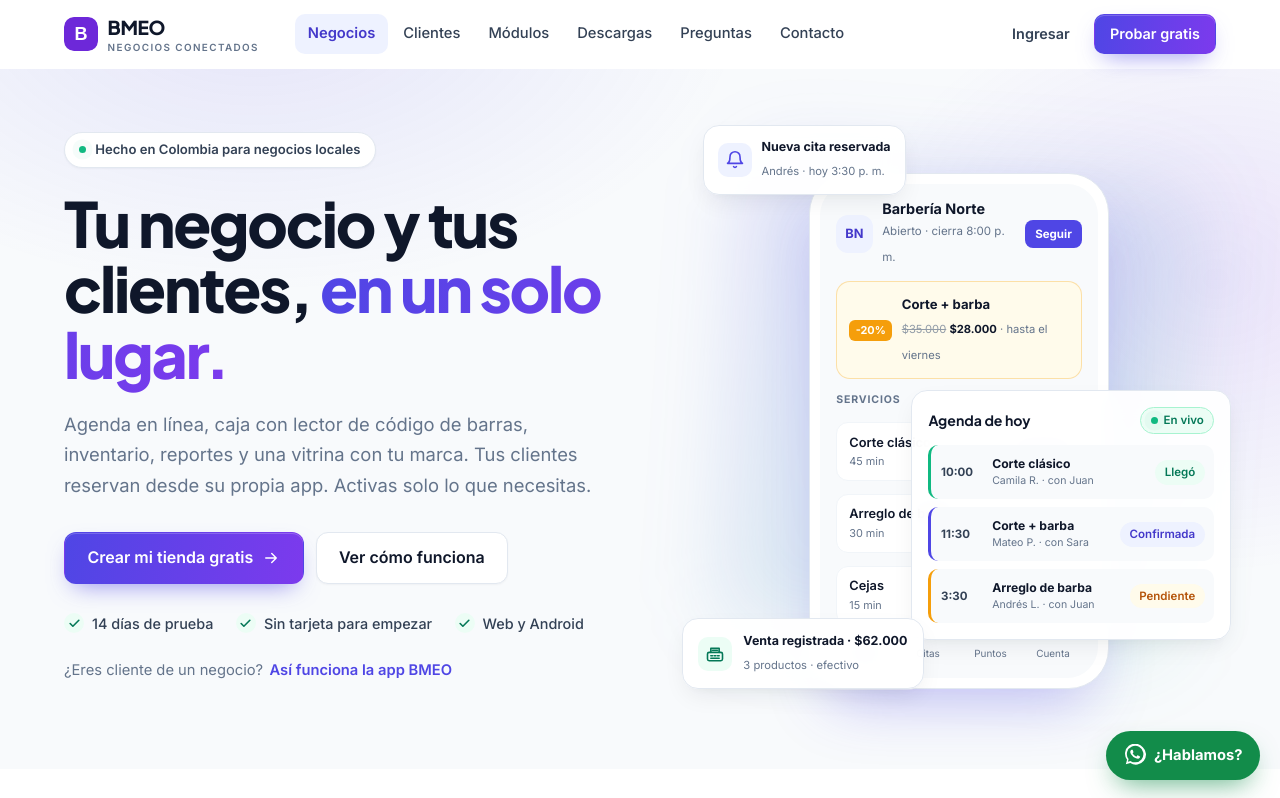
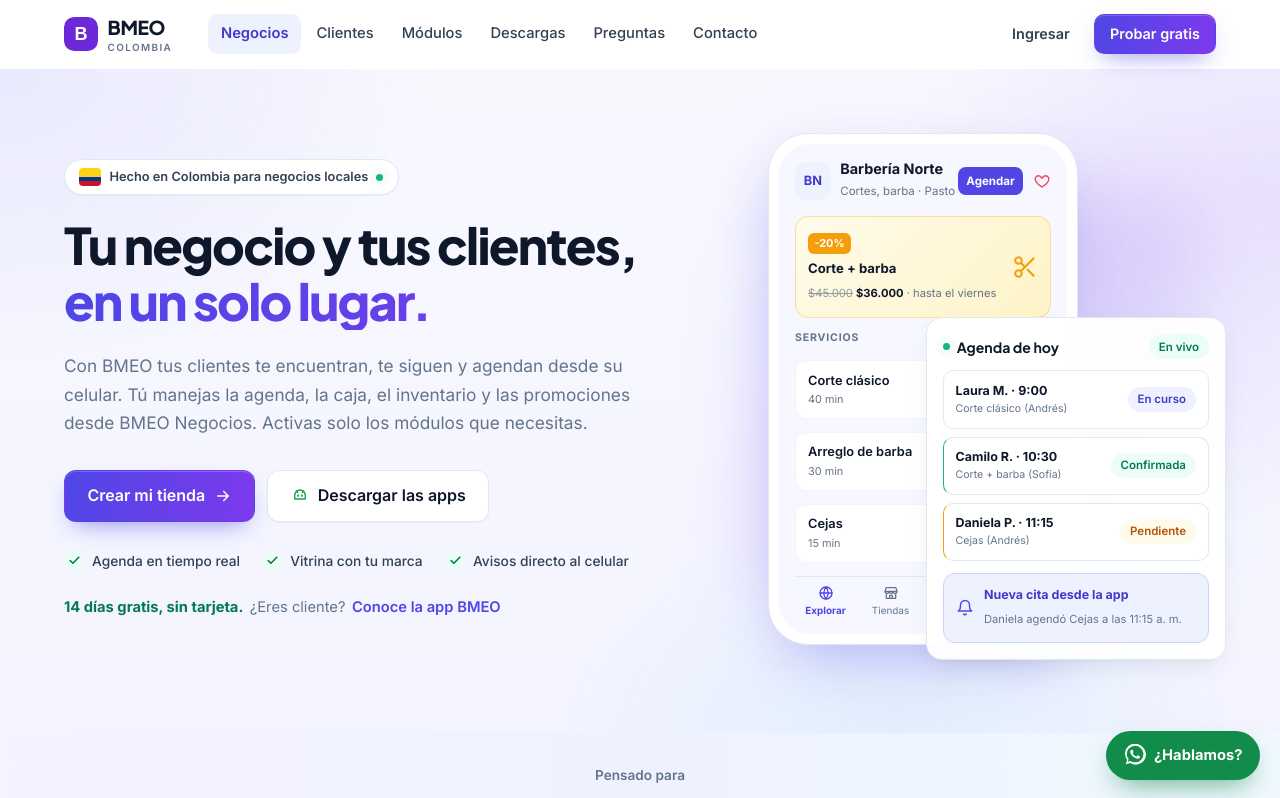
Before and after one commit to JuanCOrtega/bmeo-website, a plain HTML site: page index.html in a window 1280 px wide. Shown: the top 798 px of the page. Drawn offline with Linux system fonts and the light colour scheme.

Commit message:
Sitio siempre en modo claro, hero con la marca BMEO y logo de Veltorcode más grande
Co-Authored-By: Claude Opus 5.5 <noreply@anthropic.com>

```diff
--- a/index.html
+++ b/index.html
@@ -70,6 +70,9 @@
         <symbol id="i-github" viewBox="0 0 24 24"><path d="M9 19c-4.3 1.4-4.3-2.5-6-3m12 5v-3.5c0-1 .1-1.4-.5-2 2.8-.3 5.5-1.4 5.5-6a4.6 4.6 0 0 0-1.3-3.2 4.2 4.2 0 0 0-.1-3.2s-1.1-.3-3.5 1.3a12.3 12.3 0 0 0-6.2 0C6.5 2.8 5.4 3.1 5.4 3.1a4.2 4.2 0 0 0-.1 3.2A4.6 4.6 0 0 0 4 9.5c0 4.6 2.7 5.7 5.5 6-.6.6-.6 1.2-.5 2V21" /></symbol>
         <symbol id="i-map" viewBox="0 0 24 24"><path d="M12 21s-7-5.6-7-11.5a7 7 0 0 1 14 0C19 15.4 12 21 12 21z" /><circle cx="12" cy="9.5" r="2.5" /></symbol>
         <symbol id="i-tag" viewBox="0 0 24 24"><path d="M3 12V4a1 1 0 0 1 1-1h8l9 9-9 9-9-9z" /><circle cx="7.5" cy="7.5" r="1.3" /></symbol>
+        <symbol id="i-android" viewBox="0 0 24 24"><path d="M5 16V11a7 7 0 0 1 14 0v5H5zM7.5 5 9 7.5M16.5 5 15 7.5" /><circle cx="9.5" cy="11.5" r=".6" /><circle cx="14.5" cy="11.5" r=".6" /></symbol>
+        <symbol id="i-store" viewBox="0 0 24 24"><path d="M3 9.5 4.6 4h14.8L21 9.5M3 9.5h18M3 9.5a3 3 0 0 0 6 0 3 3 0 0 0 6 0 3 3 0 0 0 6 0M5 12.5V20h14v-7.5M10 20v-4.5h4V20" /></symbol>
+        <symbol id="i-user" viewBox="0 0 24 24"><circle cx="12" cy="8" r="4" /><path d="M4 21a8 8 0 0 1 16 0" /></symbol>
         <symbol id="i-wa" viewBox="0 0 24 24"><path stroke="none" fill="currentColor" d="M20.5 3.5A11 11 0 003.3 17.2L2 22l4.9-1.3A11 11 0 0020.5 3.5zM12 20a8.9 8.9 0 01-4.6-1.3l-.3-.2-2.9.8.8-2.8-.2-.3A9 9 0 1112 20zm4.9-6.7c-.3-.1-1.6-.8-1.8-.9-.3-.1-.4-.1-.6.1l-.8 1c-.2.2-.3.2-.6.1a7.3 7.3 0 01-3.6-3.2c-.3-.5.3-.4.8-1.4.1-.2 0-.3 0-.4l-.8-2c-.2-.5-.4-.4-.6-.4h-.5a1 1 0 00-.7.3 3 3 0 00-.9 2.2 5.2 5.2 0 001.1 2.7 11.8 11.8 0 004.5 4c1.7.7 2.3.8 3.2.6a2.7 2.7 0 001.8-1.2 2.2 2.2 0 00.1-1.2c0-.1-.2-.2-.5-.3z" /></symbol>
       </defs>
     </svg>
@@ -80,7 +83,7 @@
       <div class="container nav">
         <a href="#inicio" class="brand" aria-label="BMEO, ir al inicio">
           <img src="assets/bmeo-logo.svg" alt="" width="34" height="34" />
-          <span>BMEO<small>Negocios conectados</small></span>
+          <span>BMEO<small>Colombia</small></span>
         </a>
 
         <nav class="main-nav" id="menu" aria-label="Navegación principal" data-menu>
@@ -111,24 +114,24 @@
       <section id="inicio" class="hero">
         <div class="container hero-grid">
           <div class="hero-copy">
-            <span class="hero-badge"><i class="dot-live" aria-hidden="true"></i> Hecho en Colombia para negocios locales</span>
+            <span class="hero-badge"><span class="flag">CO</span> Hecho en Colombia para negocios locales <i class="dot-live" aria-hidden="true"></i></span>
             <h1>Tu negocio y tus clientes, <span class="text-gradient">en un solo lugar.</span></h1>
             <p class="lead">
-              Agenda en línea, caja con lector de código de barras, inventario, reportes y una vitrina con tu marca.
-              Tus clientes reservan desde su propia app. Activas solo lo que necesitas.
+              Con BMEO tus clientes te encuentran, te siguen y agendan desde su celular. Tú manejas la agenda, la caja, el
+              inventario y las promociones desde BMEO Negocios. Activas solo los módulos que necesitas.
             </p>
             <div class="hero-actions">
               <a class="button button-primary" href="https://bmeo.onrender.com/register" target="_blank" rel="noopener">
-                Crear mi tienda gratis <svg class="icon"><use href="#i-arrow" /></svg>
+                Crear mi tienda <svg class="icon"><use href="#i-arrow" /></svg>
               </a>
-              <a class="button button-secondary" href="#como-funciona">Ver cómo funciona</a>
+              <a class="button button-secondary" href="#descargas"><svg class="icon icon-android"><use href="#i-android" /></svg> Descargar las apps</a>
             </div>
             <ul class="hero-checks">
-              <li><span class="check-dot"><svg class="icon"><use href="#i-check" /></svg></span>14 días de prueba</li>
-              <li><span class="check-dot"><svg class="icon"><use href="#i-check" /></svg></span>Sin tarjeta para empezar</li>
-              <li><span class="check-dot"><svg class="icon"><use href="#i-check" /></svg></span>Web y Android</li>
+              <li><span class="check-dot"><svg class="icon"><use href="#i-check" /></svg></span>Agenda en tiempo real</li>
+              <li><span class="check-dot"><svg class="icon"><use href="#i-check" /></svg></span>Vitrina con tu marca</li>
+              <li><span class="check-dot"><svg class="icon"><use href="#i-check" /></svg></span>Avisos directo al celular</li>
             </ul>
-            <p class="hero-client">¿Eres cliente de un negocio? <a href="#clientes">Así funciona la app BMEO</a></p>
+            <p class="hero-client"><strong>14 días gratis, sin tarjeta.</strong> ¿Eres cliente? <a href="#clientes">Conoce la app BMEO</a></p>
           </div>
 
           <div class="hero-visual" aria-hidden="true">
@@ -136,38 +139,42 @@
               <div class="phone-screen">
                 <div class="sf-head">
                   <span class="sf-logo">BN</span>
-                  <div><strong>Barbería Norte</strong><small>Abierto · cierra 8:00 p. m.</small></div>
-                  <span class="mini-btn">Seguir</span>
+                  <div><strong>Barbería Norte</strong><small>Cortes, barba · Pasto</small></div>
+                  <span class="mini-btn">Agendar</span>
+                  <svg class="icon sf-heart"><use href="#i-heart" /></svg>
                 </div>
                 <div class="sf-promo">
-                  <span class="off">-20%</span>
-                  <div><strong>Corte + barba</strong><small><s>$35.000</s> <b>$28.000</b> · hasta el viernes</small></div>
+                  <div>
+                    <span class="off">-20%</span>
+                    <strong>Corte + barba</strong>
+                    <small><s>$45.000</s> <b>$36.000</b> · hasta el viernes</small>
+                  </div>
+                  <svg class="icon sf-promo-ic"><use href="#i-scissors" /></svg>
                 </div>
                 <span class="sf-label">Servicios</span>
-                <div class="sf-service"><span>Corte clásico<small>45 min</small></span><b>$25.000</b></div>
+                <div class="sf-service"><span>Corte clásico<small>40 min</small></span><b>$25.000</b></div>
                 <div class="sf-service"><span>Arreglo de barba<small>30 min</small></span><b>$15.000</b></div>
                 <div class="sf-service"><span>Cejas<small>15 min</small></span><b>$8.000</b></div>
-                <div class="sf-tabbar"><span class="active">Inicio</span><span>Citas</span><span>Puntos</span><span>Cuenta</span></div>
+                <div class="sf-tabbar">
+                  <span class="active"><svg class="icon"><use href="#i-globe" /></svg>Explorar</span>
+                  <span><svg class="icon"><use href="#i-store" /></svg>Tiendas</span>
+                  <span><svg class="icon"><use href="#i-calendar" /></svg>Citas</span>
+                  <span><svg class="icon"><use href="#i-user" /></svg>Cuenta</span>
+                </div>
               </div>
             </div>
 
-            <div class="float-card toast-card">
-              <span class="toast-icon"><svg class="icon"><use href="#i-bell" /></svg></span>
-              <div><strong>Nueva cita reservada</strong><small>Andrés · hoy 3:30 p. m.</small></div>
-            </div>
-
             <div class="float-card agenda-card">
-              <header><strong>Agenda de hoy</strong><span class="chip chip-live"><i></i>En vivo</span></header>
+              <header><strong><i class="dot-live"></i> Agenda de hoy</strong><span class="chip chip-ok">En vivo</span></header>
               <ul>
-                <li class="ok"><time>10:00</time><div><strong>Corte clásico</strong><small>Camila R. · con Juan</small></div><span class="chip chip-ok">Llegó</span></li>
-                <li><time>11:30</time><div><strong>Corte + barba</strong><small>Mateo P. · con Sara</small></div><span class="chip chip-progress">Confirmada</span></li>
-                <li class="pending"><time>3:30</time><div><strong>Arreglo de barba</strong><small>Andrés L. · con Juan</small></div><span class="chip chip-pending">Pendiente</span></li>
+                <li><div><strong>Laura M. · 9:00</strong><small>Corte clásico (Andrés)</small></div><span class="chip chip-progress">En curso</span></li>
+                <li class="ok"><div><strong>Camilo R. · 10:30</strong><small>Corte + barba (Sofía)</small></div><span class="chip chip-ok">Confirmada</span></li>
+                <li class="pending"><div><strong>Daniela P. · 11:15</strong><small>Cejas (Andrés)</small></div><span class="chip chip-pending">Pendiente</span></li>
               </ul>
-            </div>
-
-            <div class="float-card sale-card">
-              <span class="sale-icon"><svg class="icon"><use href="#i-register" /></svg></span>
-              <div><strong>Venta registrada · $62.000</strong><small>3 productos · efectivo</small></div>
+              <div class="agenda-notice">
+                <svg class="icon"><use href="#i-bell" /></svg>
+                <div><strong>Nueva cita desde la app</strong><small>Daniela agendó Cejas a las 11:15 a. m.</small></div>
+              </div>
             </div>
           </div>
         </div>
@@ -653,7 +660,7 @@
       <section id="contacto" class="section section-subtle">
         <div class="container">
           <div id="veltorcode" class="company-card reveal">
-            <img class="company-logo" src="assets/veltorcode-logo.png" alt="Veltorcode" loading="lazy" />
+            <img class="company-logo" src="assets/veltorcode-logo.png" alt="Veltorcode: Engineering, Technology, Innovation" width="2172" height="724" loading="lazy" />
             <div class="company-copy">
               <span class="tag">Quién está detrás</span>
               <h2>Un producto de Veltorcode</h2>
--- a/styles.css
+++ b/styles.css
@@ -1,10 +1,10 @@
-/* BMEO · sitio público. Sistema "Modular Precision": Plus Jakarta Sans para títulos, Inter para texto,
-   índigo-violeta de marca, bordes finos y sombras suaves. Claro y oscuro. */
+/* BMEO · sitio público. Plus Jakarta Sans para títulos, Inter para texto, índigo-violeta de marca,
+   bordes finos y sombras suaves. Siempre en modo claro, con los colores de la marca. */
 
 :root {
   --bg: #ffffff;
-  --bg-subtle: #f8fafc;
-  --bg-tint: #f3f4ff;
+  --bg-subtle: #f6f7ff;
+  --bg-tint: #eef0ff;
   --surface: #ffffff;
   --surface-2: #f1f5f9;
   --text: #0f172a;
@@ -42,38 +42,6 @@
   color-scheme: light;
 }
 
-@media (prefers-color-scheme: dark) {
-  :root {
-    --bg: #0a0f1f;
-    --bg-subtle: #0e1426;
-    --bg-tint: #121933;
-    --surface: #111830;
-    --surface-2: #19223d;
-    --text: #f1f5f9;
-    --text-2: #cbd5e1;
-    --muted: #94a3b8;
-    --border: #232d4a;
-    --border-soft: #1a2240;
-    --primary: #818cf8;
-    --primary-2: #a78bfa;
-    --primary-ink: #c7d2fe;
-    --primary-soft: rgba(129, 140, 248, 0.14);
-    --primary-line: rgba(129, 140, 248, 0.35);
-    --grad: linear-gradient(100deg, #6366f1 0%, #8b5cf6 100%);
-    --emerald-ink: #6ee7b7;
-    --emerald-soft: rgba(16, 185, 129, 0.14);
-    --emerald-line: rgba(16, 185, 129, 0.35);
-    --gold-ink: #fcd34d;
-    --gold-soft: rgba(245, 158, 11, 0.14);
-    --coral-soft: rgba(244, 63, 94, 0.14);
-    --sky-soft: rgba(14, 165, 233, 0.14);
-    --shadow-1: 0 1px 2px rgba(0, 0, 0, 0.3);
-    --shadow-2: 0 10px 25px -5px rgba(0, 0, 0, 0.45);
-    --shadow-3: 0 30px 60px -20px rgba(0, 0, 0, 0.6);
-    color-scheme: dark;
-  }
-}
-
 /* ── Base ─────────────────────────────────────────────────────────── */
 *,
 *::before,
@@ -2406,3 +2374,266 @@ button {
 .agenda-card ul {
   grid-template-columns: minmax(0, 1fr);
 }
+
+/* ══ Hero según la marca BMEO ═══════════════════════════════════════ */
+.hero {
+  padding: 4rem 0 5.5rem;
+  background:
+    radial-gradient(620px 420px at 0% 0%, rgba(99, 102, 241, 0.1), transparent 70%),
+    radial-gradient(560px 460px at 100% 20%, rgba(124, 58, 237, 0.12), transparent 70%),
+    radial-gradient(480px 320px at 70% 100%, rgba(14, 165, 233, 0.08), transparent 70%),
+    linear-gradient(180deg, #f8f8ff 0%, #f3f4ff 100%);
+}
+.hero-grid {
+  grid-template-columns: 1.2fr 1fr;
+}
+.hero-badge {
+  gap: 0.5rem;
+  font-size: 0.8rem;
+}
+.hero-badge .flag {
+  display: grid;
+  place-items: center;
+  width: 22px;
+  height: 18px;
+  border-radius: 4px;
+  background: linear-gradient(180deg, #fcd116 0 50%, #003893 50% 75%, #ce1126 75%);
+  color: transparent;
+  font-size: 0;
+}
+.hero h1 {
+  font-size: clamp(2.3rem, 4.6vw, 3.55rem);
+  line-height: 1.12;
+}
+.hero h1 .text-gradient {
+  display: block;
+}
+.hero .lead {
+  max-width: 36rem;
+  font-size: 1.08rem;
+}
+.hero-checks {
+  font-size: 0.86rem;
+}
+.hero-client strong {
+  color: var(--emerald-ink);
+}
+.icon-android {
+  color: #16a34a;
+}
+.hero-visual {
+  min-height: 500px;
+  padding-top: 0;
+  justify-content: flex-start;
+  padding-left: 2rem;
+}
+.hero-visual::before {
+  background: linear-gradient(135deg, rgba(99, 102, 241, 0.22), rgba(124, 58, 237, 0.16), rgba(14, 165, 233, 0.14));
+}
+.phone {
+  width: 300px;
+}
+.sf-head .mini-btn {
+  margin-left: auto;
+}
+.sf-heart {
+  width: 18px;
+  height: 18px;
+  color: var(--coral);
+}
+.sf-promo {
+  justify-content: space-between;
+  background: linear-gradient(135deg, #fffbeb, #fef3c7);
+}
+.sf-promo .off {
+  display: inline-block;
+  margin-bottom: 0.25rem;
+}
+.sf-promo-ic {
+  width: 26px;
+  height: 26px;
+  color: var(--gold);
+}
+.sf-tabbar span {
+  display: grid;
+  justify-items: center;
+  gap: 2px;
+}
+.sf-tabbar .icon {
+  width: 16px;
+  height: 16px;
+}
+.agenda-card {
+  width: 300px;
+  padding: 1rem;
+}
+.agenda-card header strong {
+  display: inline-flex;
+  align-items: center;
+  gap: 0.45rem;
+}
+.agenda-card li {
+  border-left: 0;
+  background: var(--surface);
+  border: 1px solid var(--border);
+  padding: 0.6rem 0.75rem;
+}
+.agenda-card li strong {
+  font-size: 0.78rem;
+}
+.agenda-notice {
+  display: flex;
+  align-items: center;
+  gap: 0.6rem;
+  margin-top: 0.75rem;
+  padding: 0.7rem 0.8rem;
+  border-radius: 12px;
+  background: var(--primary-soft);
+  border: 1px solid var(--primary-line);
+}
+.agenda-notice .icon {
+  width: 18px;
+  height: 18px;
+  color: var(--primary);
+}
+.agenda-notice strong {
+  display: block;
+  font-size: 0.78rem;
+  color: var(--primary-ink);
+}
+.agenda-notice small {
+  font-size: 0.7rem;
+  color: var(--muted);
+}
+@media (min-width: 961px) {
+  .agenda-card {
+    width: 300px;
+    right: -2%;
+    top: 36%;
+  }
+}
+@media (max-width: 960px) {
+  .hero-visual {
+    padding-left: 0;
+    justify-content: center;
+  }
+  .hero h1 .text-gradient {
+    display: inline;
+  }
+}
+
+/* ══ Más color en las secciones ═════════════════════════════════════ */
+.section-head h2,
+.split-copy h2 {
+  color: #111332;
+}
+.card {
+  overflow: hidden;
+}
+.card::before {
+  content: "";
+  position: absolute;
+  inset: 0 0 auto 0;
+  height: 4px;
+  background: var(--accent, var(--grad));
+  opacity: 0.9;
+}
+.card:has(.ic-emerald) { --accent: linear-gradient(90deg, #10b981, #0d9488); }
+.card:has(.ic-gold) { --accent: linear-gradient(90deg, #f59e0b, #f97316); }
+.card:has(.ic-sky) { --accent: linear-gradient(90deg, #0ea5e9, #6366f1); }
+.card:has(.ic-coral) { --accent: linear-gradient(90deg, #f43f5e, #ec4899); }
+.audience {
+  background: linear-gradient(90deg, #f5f3ff, #eef2ff, #f0f9ff);
+}
+.audience li {
+  border-color: var(--primary-line);
+}
+.step-card:nth-child(2) .step-num {
+  background: linear-gradient(135deg, #7c3aed, #c026d3);
+}
+.mini-card {
+  background: linear-gradient(180deg, #ffffff, #fbfbff);
+}
+.section-tint {
+  background:
+    radial-gradient(600px 400px at 100% 0%, rgba(124, 58, 237, 0.1), transparent 70%),
+    radial-gradient(500px 360px at 0% 100%, rgba(16, 185, 129, 0.08), transparent 70%),
+    var(--bg-tint);
+}
+.final-cta {
+  background: linear-gradient(120deg, #312e81 0%, #4f46e5 45%, #7c3aed 100%);
+}
+.final-cta::before {
+  background: radial-gradient(circle, rgba(255, 255, 255, 0.18), transparent 65%);
+}
+.final-cta p {
+  color: #e0e7ff;
+}
+.dl-icon {
+  background: linear-gradient(135deg, #4f46e5, #7c3aed);
+}
+
+/* ══ Veltorcode con el logo más grande ══════════════════════════════ */
+.company-card {
+  grid-template-columns: minmax(0, 420px) 1fr;
+  gap: 2rem 2.5rem;
+}
+.company-logo {
+  width: 100%;
+  height: auto;
+  aspect-ratio: 2172 / 400;
+  object-fit: cover;
+  object-position: 50% 48%;
+  padding: 0;
+  border-radius: 14px;
+}
+.company-pills {
+  grid-column: 1 / -1;
+  max-width: none;
+  justify-content: flex-start;
+}
+@media (max-width: 960px) {
+  .company-card {
+    grid-template-columns: 1fr;
+  }
+  .company-logo {
+    max-width: 480px;
+  }
+  .company-pills {
+    justify-content: center;
+  }
+}
+.hero h1 {
+  font-size: clamp(2.2rem, 4vw, 3.15rem);
+}
+.hero-grid {
+  grid-template-columns: 1.3fr 1fr;
+}
+.phone {
+  width: 310px;
+}
+.sf-head strong,
+.sf-head small {
+  white-space: nowrap;
+}
+.sf-head > div {
+  min-width: 0;
+}
+.sf-head .mini-btn {
+  padding: 0.3rem 0.55rem;
+}
+@media (max-width: 960px) {
+  .hero-grid {
+    grid-template-columns: 1fr;
+  }
+}
+@media (max-width: 560px) {
+  .phone {
+    width: min(310px, 88vw);
+  }
+}
+@media (min-width: 961px) {
+  .company-card {
+    grid-template-columns: minmax(0, 540px) 1fr;
+  }
+}
```
